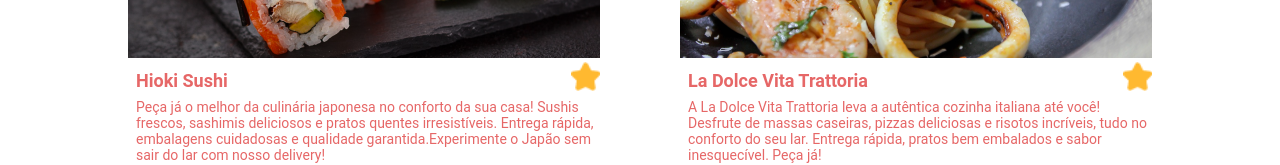
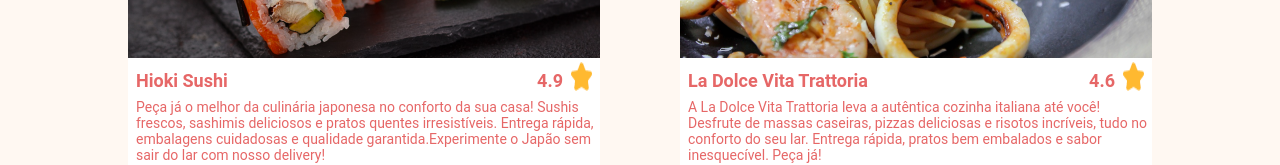
Before and after one commit to schorchi-GH/efood, a React (Create React App) app: page / in a window 1280 px wide. Shown: the part 599-764 px from the top of the page. Built offline with nearby package versions, Linux system fonts and the light colour scheme.

Commit message:
chore: Update styles for Food and FoodList components

```diff
--- a/src/components/RestaurantList/index.tsx
+++ b/src/components/RestaurantList/index.tsx
@@ -14,7 +14,7 @@ const RestaurantList = ({ restaurants }: Props) => (
                 <Product
                     key={restaurants.id}
                     RestaurantTitle={restaurants.RestaurantTitle}
-                    RestaurantRate={restaurants.RestaurantRate}
+                    RestaurantRating={restaurants.RestaurantRate}
                     RestaurantDetails={restaurants.RestaurantDetails}
                     RestaurantPhoto={restaurants.RestaurantPhoto}
                     RestaurantCategories={restaurants.RestaurantCategories}
--- a/src/styles.ts
+++ b/src/styles.ts
@@ -5,7 +5,7 @@ export const cores = {
     rosa: '#FFEBD9',
     branco: '#FFFFFF',
     dourado: '#FFB930',
-    palhaClara: '#FFF8F2'
+    bege: '#FFF8F2'
 }
 export const GlobalCSS = createGlobalStyle`
 *{
```
Also changed, not shown: src/components/Food/styles.ts (indentation only), src/components/FoodList/styles.ts (indentation only).
